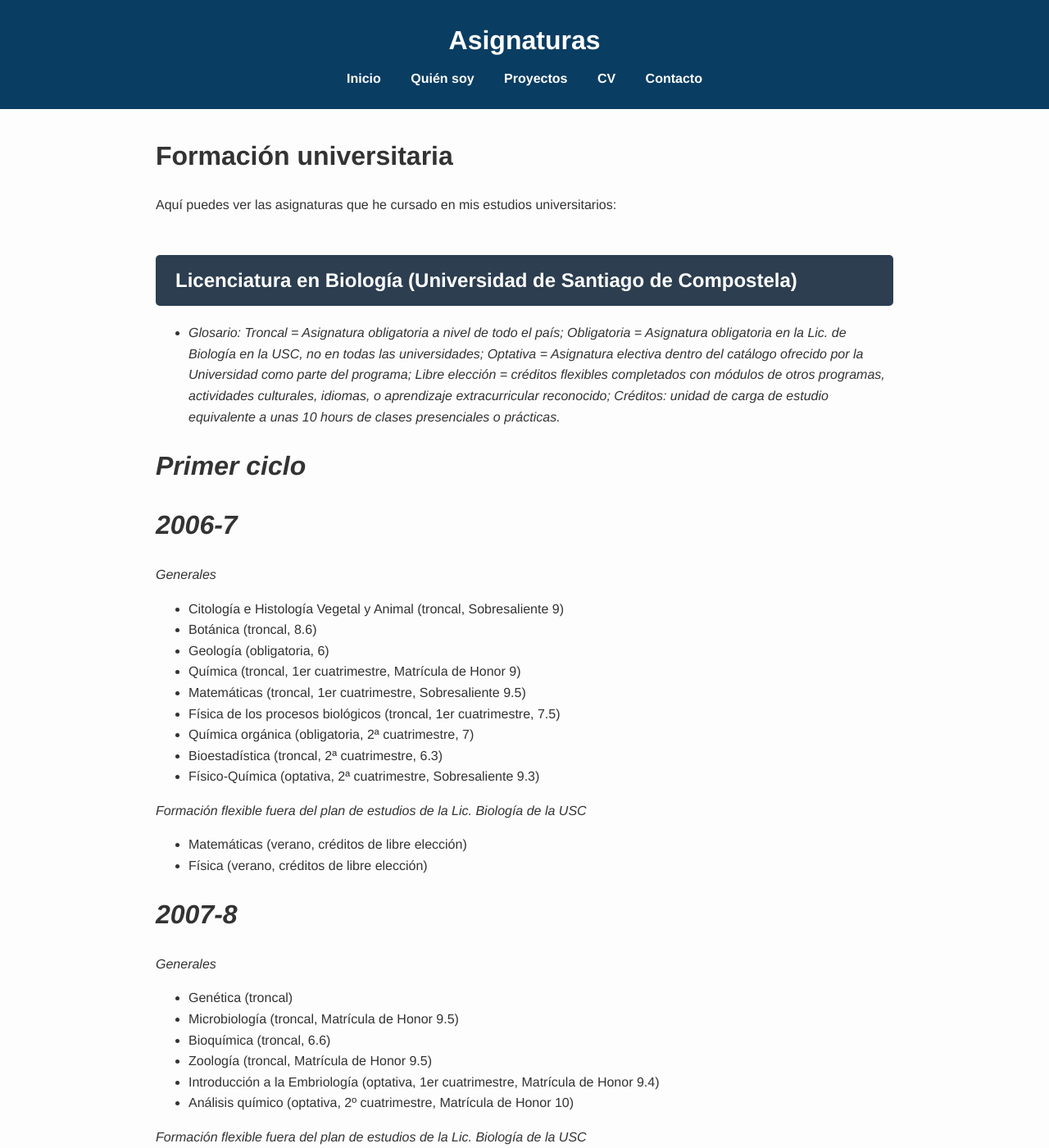
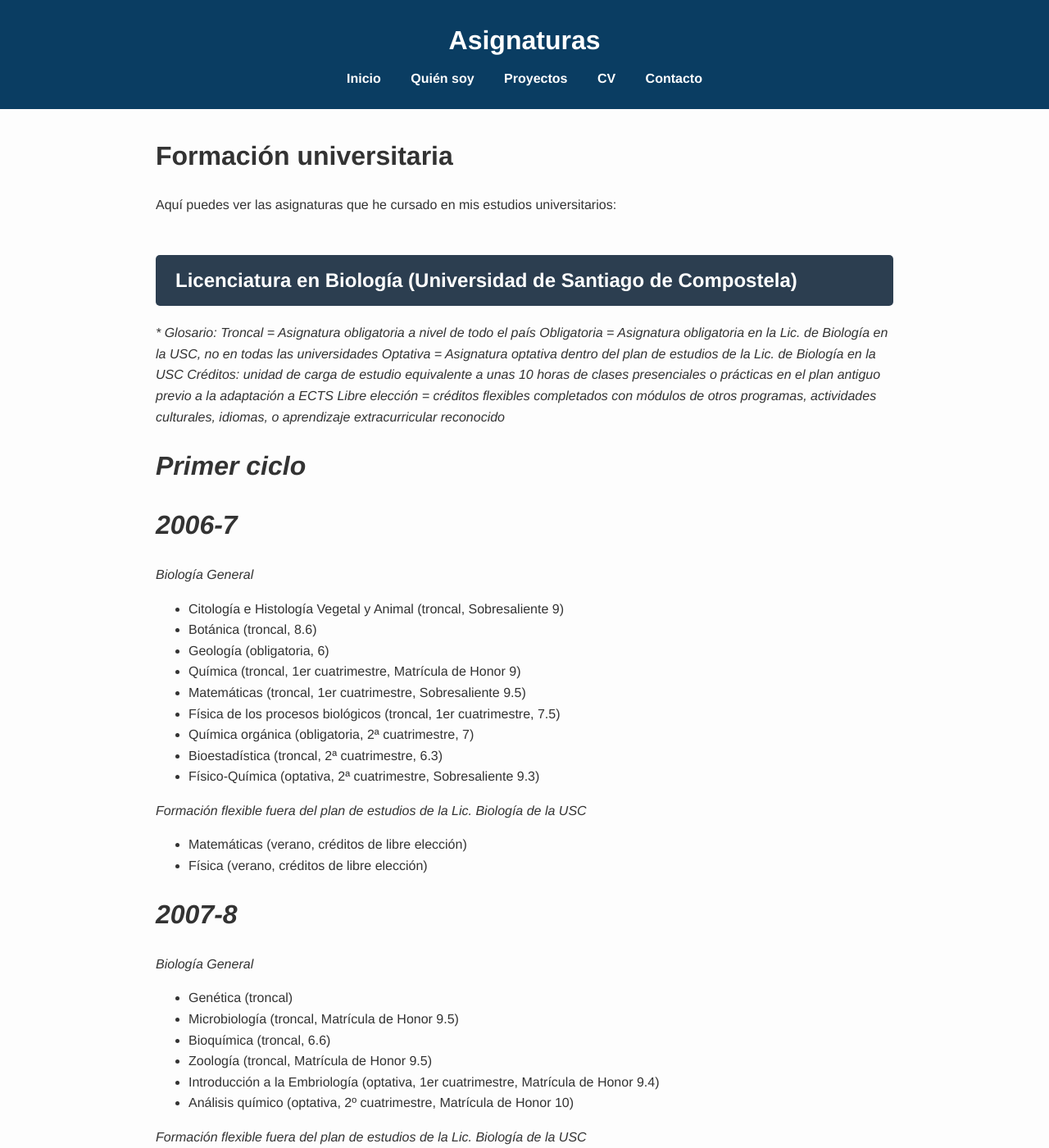
Before and after one commit to albafsanles/albafsanles.github.io, a Jekyll site: the page built from assets/subjects.md, in a window 1280 px wide and 1400 px high. Shown: the whole window at 82% size. Built offline with Jekyll 4.4.1, drawn with Linux system fonts in a browser that asks for light colours; some of the changed text lies outside the part shown.

Commit message:
Update subjects.md

```diff
--- a/assets/subjects.md
+++ b/assets/subjects.md
@@ -10,13 +10,18 @@ Aquí puedes ver las asignaturas que he cursado en mis estudios universitarios:
 
 ## **Licenciatura en Biología (Universidad de Santiago de Compostela)**
 
-* _Glosario: Troncal = Asignatura obligatoria a nivel de todo el país; Obligatoria = Asignatura obligatoria en la Lic. de Biología en la USC, no en todas las universidades; Optativa = Asignatura electiva dentro del catálogo ofrecido por la Universidad como parte del programa; Libre elección = créditos flexibles completados con módulos de otros programas, actividades culturales, idiomas, o aprendizaje extracurricular reconocido; Créditos: unidad de carga de estudio equivalente a unas 10 hours de clases presenciales o prácticas._
+_* Glosario:
+Troncal = Asignatura obligatoria a nivel de todo el país
+Obligatoria = Asignatura obligatoria en la Lic. de Biología en la USC, no en todas las universidades
+Optativa = Asignatura optativa dentro del plan de estudios de la Lic. de Biología en la USC
+Créditos: unidad de carga de estudio equivalente a unas 10 horas de clases presenciales o prácticas en el plan antiguo previo a la adaptación a ECTS
+Libre elección = créditos flexibles completados con módulos de otros programas, actividades culturales, idiomas, o aprendizaje extracurricular reconocido_
 
 # ***Primer ciclo***
 
 # _2006-7_
 
-_Generales_
+_Biología General_
 
 - Citología e Histología Vegetal y Animal (troncal, Sobresaliente 9)
 - Botánica (troncal, 8.6)
@@ -35,7 +40,7 @@ _Formación flexible fuera del plan de estudios de la Lic. Biología de la USC_
 
 # _2007-8_
 
-_Generales_
+_Biología General_
 
 - Genética (troncal)
 - Microbiología (troncal, Matrícula de Honor 9.5)
@@ -54,7 +59,7 @@ _Formación flexible fuera del plan de estudios de la Lic. Biología de la USC_
 
 # _2008-9_
 
-_Generales_
+_Biología General_
 
 - Fisiología animal (troncal, Sobresaliente 9)
 - Fisiología vegetal (troncal, 7.9)
@@ -73,7 +78,7 @@ _Formación flexible fuera del plan de estudios de la Lic. Biología de la USC_
 
 # _2009-10_
 
-_Generales_
+_Biología General_
 
 - Fundamentos de la biología aplicada I (troncal, 1er cuatrimestre, 7)
 - Fundamentos de la biología aplicada II (troncal, 2º cuatrimestre, 8.1)
@@ -93,7 +98,7 @@ _Formación flexible fuera del plan de estudios de la Lic. Biología de la USC_
 
 # _2010-11_
 
-_Generales_
+_Biología General_
 
 - Fundamentos de la biología aplicada III (troncal, 1er cuatrimestre, 7.6)
 - Fundamentos de la biología aplicada IV (troncal, 2º cuatrimestre, 7.3)
```
